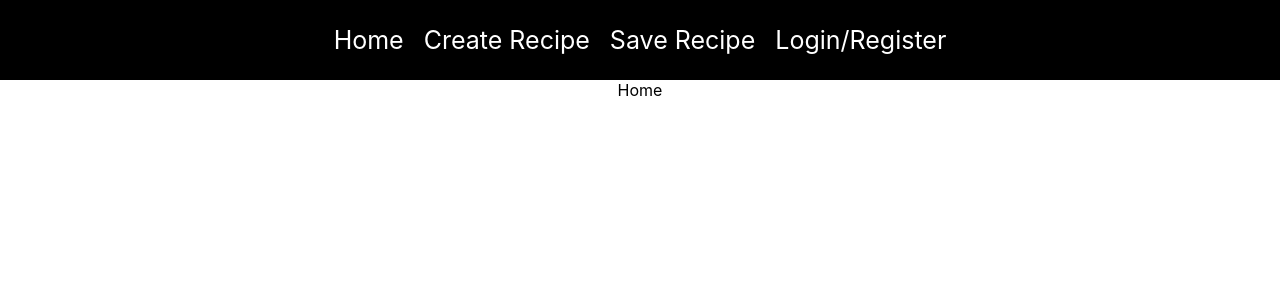
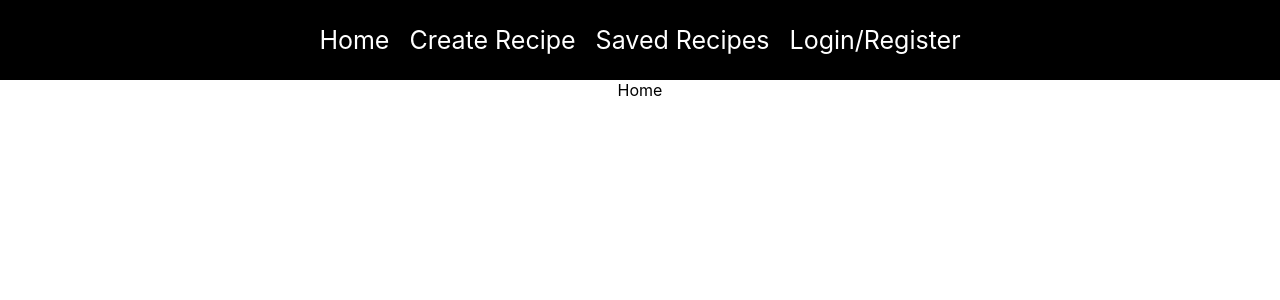
Before and after one commit to leofengg/Recipe-App, a React (Create React App) app in the folder client/: page / in a window 1280 px wide. Shown: the top 300 px of the page. Built offline with nearby package versions, Linux system fonts and the light colour scheme.

Commit message:
fixed logout problem

```diff
--- a/client/src/components/Navbar.js
+++ b/client/src/components/Navbar.js
@@ -1,25 +1,22 @@
-import {Link, Navigate} from 'react-router-dom'
-import {useCookies} from 'react-cookie'
-
-
-require('react-dom');
-window.React2 = require('react');
-console.log(window.React1 === window.React2);
+import React from "react";
+import { Link, useNavigate } from "react-router-dom";
+import { useCookies } from "react-cookie";
 
 export const Navbar = () => {
+  const [cookies, setCookies] = useCookies(["access_token"]);
+  const navigate = useNavigate();
 
-    const [cookies, setCookies] = useCookies(['access_token'])
-
-    const logout = () => {
-        setCookies("access_token", "")
-        window.localStorage.removeItem("userID");
-        Navigate("/auth");
-    }
-
-    return <div className='navbar'>
-        <Link to="/"> Home</Link>
-        <Link to="/create-recipe"> Create Recipe</Link>
-        <Link to="/save-recipe"> Save Recipe</Link>
-        {!cookies.access_token ? (<Link to="/auth"> Login/Register</Link>) : <button onClick={logout}>Logout</button>}
+  const logout = () => {
+    setCookies("access_token", "");
+    window.localStorage.clear();
+    navigate("/auth");
+  };
+  return (
+    <div className="navbar">
+      <Link to="/">Home</Link>
+      <Link to="/create-recipe">Create Recipe</Link>
+      <Link to="/saved-recipes">Saved Recipes</Link>
+      {!cookies.access_token ? (<Link to="/auth">Login/Register</Link>) : (<button onClick={logout}> Logout </button>)}
     </div>
-}
+  );
+};
```
